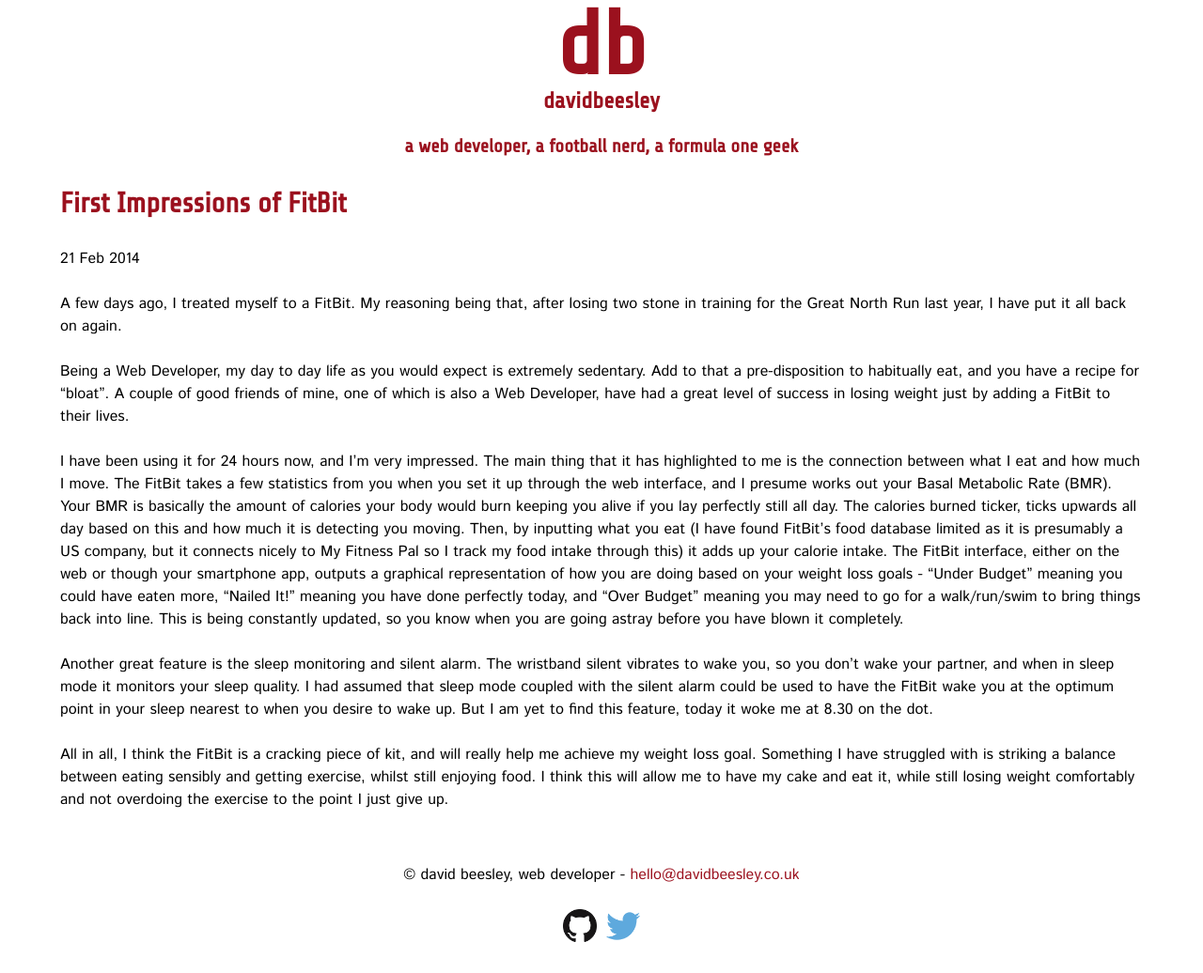
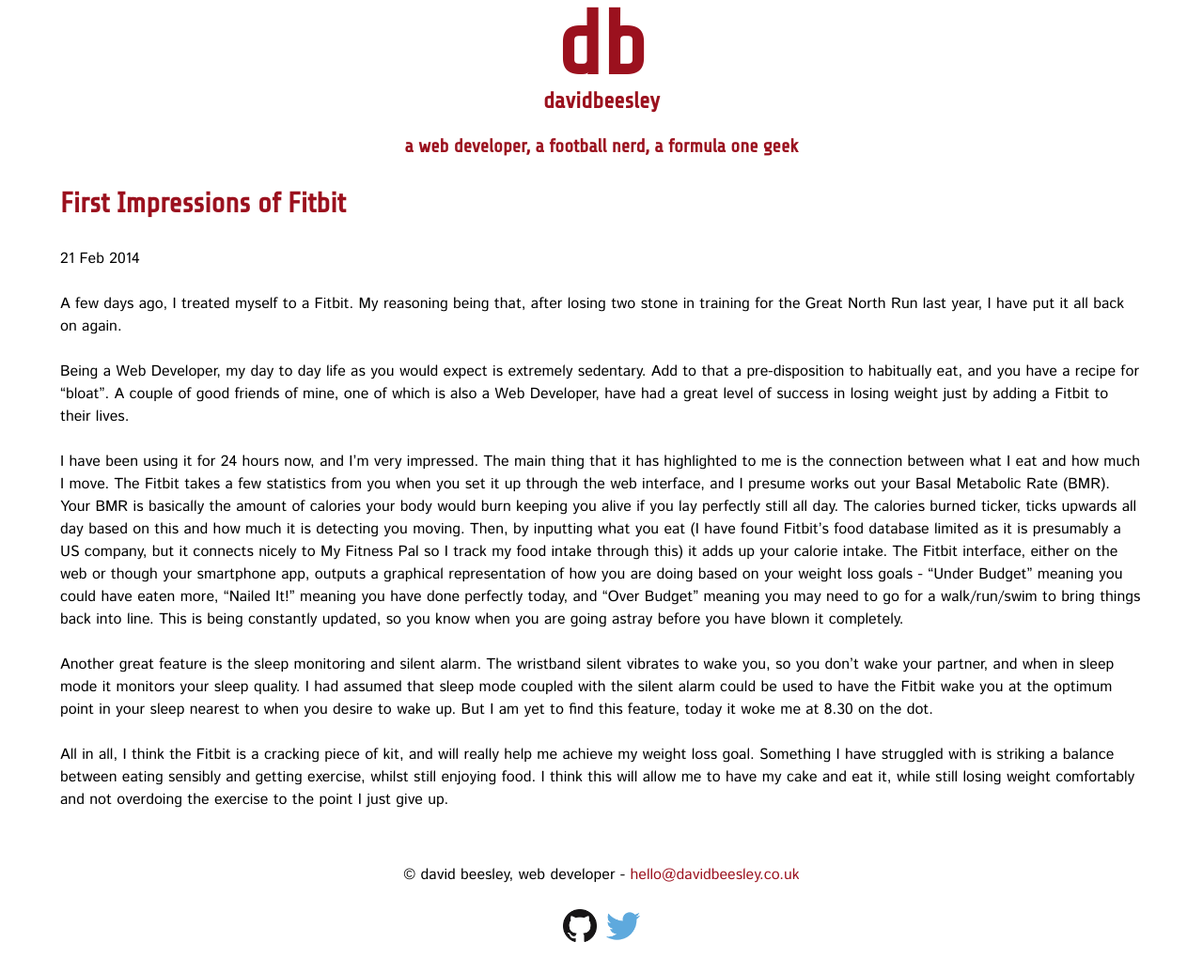
Before and after one commit to davebeesley/davebeesley.github.io, a Jekyll site: the page built from _posts/2014-06-28-first-impressions-of-fitbit.markdown, in a window 1280 px wide. Shown: the whole page at 94% size. Built offline with Jekyll 4.4.1, drawn with Linux system fonts in a browser that asks for light colours; Markdown is read by kramdown in place of the engine named in the settings.

Commit message:
Correct spelling mistake

```diff
--- a/_posts/2014-06-28-first-impressions-of-fitbit.markdown
+++ b/_posts/2014-06-28-first-impressions-of-fitbit.markdown
@@ -1,16 +1,16 @@
 ---
 layout: post
-title:  First Impressions of FitBit
+title:  First Impressions of Fitbit
 date:   2014-02-21 12:45:09
 categories: gadgets fitness geeky
 ---
 
-A few days ago, I treated myself to a FitBit. My reasoning being that, after losing two stone in training for the Great North Run last year, I have put it all back on again.
+A few days ago, I treated myself to a Fitbit. My reasoning being that, after losing two stone in training for the Great North Run last year, I have put it all back on again.
 
-Being a Web Developer, my day to day life as you would expect is extremely sedentary. Add to that a pre-disposition to habitually eat, and you have a recipe for "bloat". A couple of good friends of mine, one of which is also a Web Developer, have had a great level of success in losing weight just by adding a FitBit to their lives.
+Being a Web Developer, my day to day life as you would expect is extremely sedentary. Add to that a pre-disposition to habitually eat, and you have a recipe for "bloat". A couple of good friends of mine, one of which is also a Web Developer, have had a great level of success in losing weight just by adding a Fitbit to their lives.
 
-I have been using it for 24 hours now, and I'm very impressed. The main thing that it has highlighted to me is the connection between what I eat and how much I move. The FitBit takes a few statistics from you when you set it up through the web interface, and I presume works out your Basal Metabolic Rate (BMR). Your BMR is basically the amount of calories your body would burn keeping you alive if you lay perfectly still all day. The calories burned ticker, ticks upwards all day based on this and how much it is detecting you moving. Then, by inputting what you eat (I have found FitBit's food database limited as it is presumably a US company, but it connects nicely to My Fitness Pal so I track my food intake through this) it adds up your calorie intake. The FitBit interface, either on the web or though your smartphone app, outputs a graphical representation of how you are doing based on your weight loss goals - "Under Budget" meaning you could have eaten more, "Nailed It!" meaning you have done perfectly today, and "Over Budget" meaning you may need to go for a walk/run/swim to bring things back into line. This is being constantly updated, so you know when you are going astray before you have blown it completely.
+I have been using it for 24 hours now, and I'm very impressed. The main thing that it has highlighted to me is the connection between what I eat and how much I move. The Fitbit takes a few statistics from you when you set it up through the web interface, and I presume works out your Basal Metabolic Rate (BMR). Your BMR is basically the amount of calories your body would burn keeping you alive if you lay perfectly still all day. The calories burned ticker, ticks upwards all day based on this and how much it is detecting you moving. Then, by inputting what you eat (I have found Fitbit's food database limited as it is presumably a US company, but it connects nicely to My Fitness Pal so I track my food intake through this) it adds up your calorie intake. The Fitbit interface, either on the web or though your smartphone app, outputs a graphical representation of how you are doing based on your weight loss goals - "Under Budget" meaning you could have eaten more, "Nailed It!" meaning you have done perfectly today, and "Over Budget" meaning you may need to go for a walk/run/swim to bring things back into line. This is being constantly updated, so you know when you are going astray before you have blown it completely.
 
-Another great feature is the sleep monitoring and silent alarm. The wristband silent vibrates to wake you, so you don't wake your partner, and when in sleep mode it monitors your sleep quality. I had assumed that sleep mode coupled with the silent alarm could be used to have the FitBit wake you at the optimum point in your sleep nearest to when you desire to wake up. But I am yet to find this feature, today it woke me at 8.30 on the dot.
+Another great feature is the sleep monitoring and silent alarm. The wristband silent vibrates to wake you, so you don't wake your partner, and when in sleep mode it monitors your sleep quality. I had assumed that sleep mode coupled with the silent alarm could be used to have the Fitbit wake you at the optimum point in your sleep nearest to when you desire to wake up. But I am yet to find this feature, today it woke me at 8.30 on the dot.
 
-All in all, I think the FitBit is a cracking piece of kit, and will really help me achieve my weight loss goal. Something I have struggled with is striking a balance between eating sensibly and getting exercise, whilst still enjoying food. I think this will allow me to have my cake and eat it, while still losing weight comfortably and not overdoing the exercise to the point I just give up.
+All in all, I think the Fitbit is a cracking piece of kit, and will really help me achieve my weight loss goal. Something I have struggled with is striking a balance between eating sensibly and getting exercise, whilst still enjoying food. I think this will allow me to have my cake and eat it, while still losing weight comfortably and not overdoing the exercise to the point I just give up.
```
